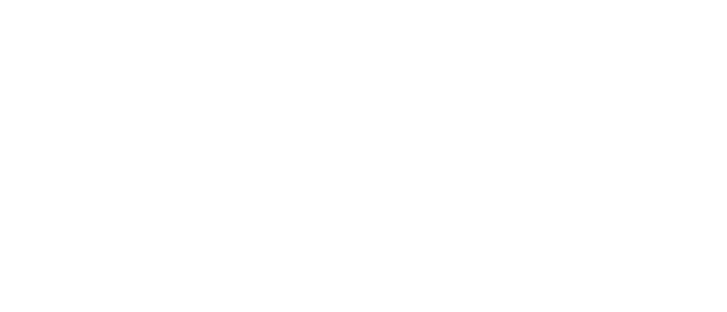
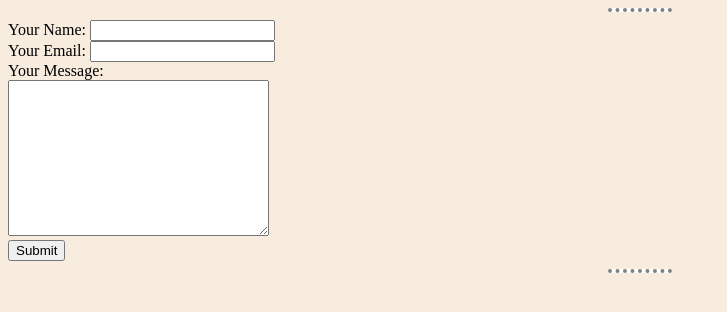
Before and after one commit to sagarsonale/cv, a plain HTML site: page contactme.html in a window 1280 px wide. Shown: the whole page, without its empty margins (0-727 px from the left). Drawn offline with Linux system fonts and the light colour scheme.

Commit message:
contactme.html

```diff
--- a/contactme.html
+++ b/contactme.html
@@ -3,8 +3,19 @@
   <head>
     <meta charset="utf-8">
     <title></title>
+      <link rel="stylesheet" href="style.css"
   </head>
   <body>
-
+    <hr size="2" noshade>
+    <form class"" action="mailto:info@" method="post">
+    <label>Your Name:</label>
+    <input type="text" name="" value=""><br>
+    <label>Your Email:</label>
+    <input type="gmail" name="" value=""><br>
+    <label>Your Message:</label><br>
+    <textarea name="name" rows="10" cols="30"></textarea><br>
+    <input type="submit" name"">
+  </form>
+    <hr size="2" noshade>
   </body>
 </html>
```
